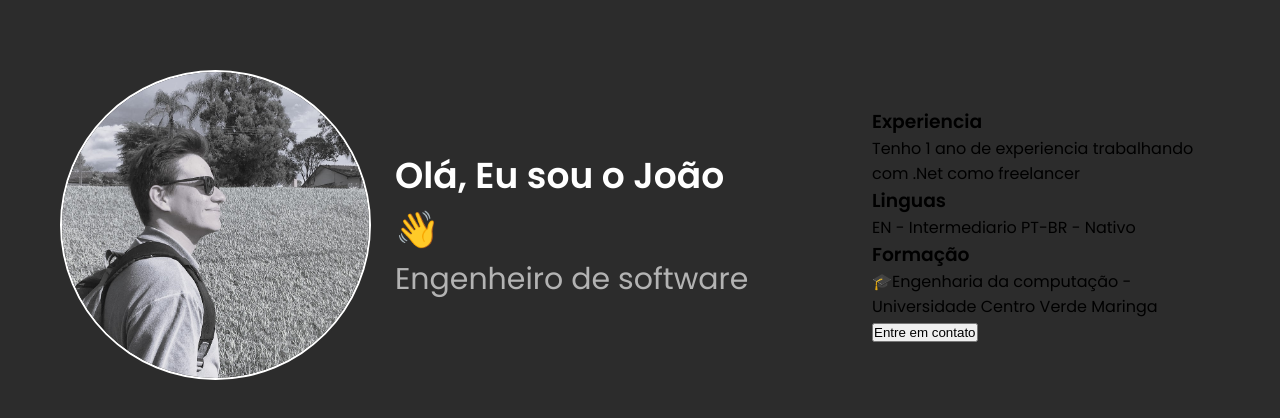
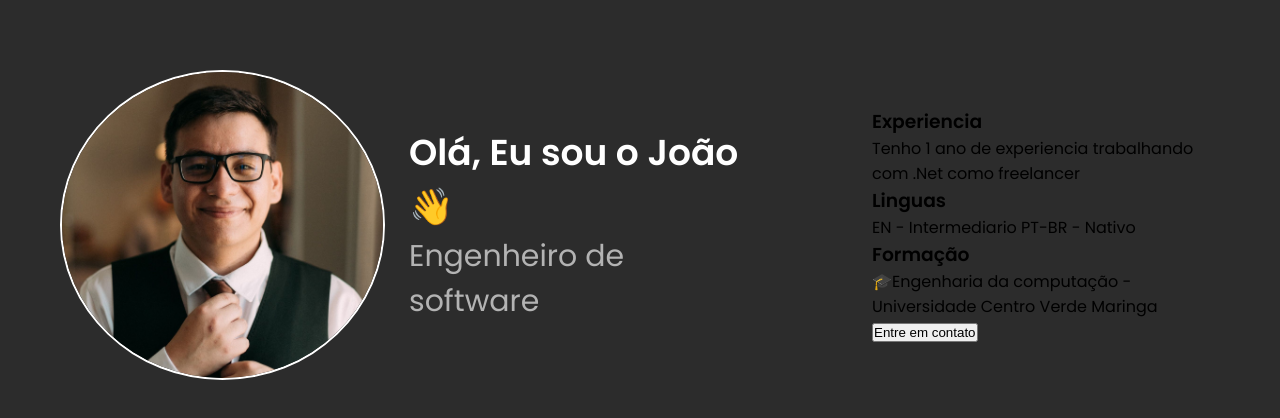
Before and after one commit to jvolive/portfolio, a Next.js app: page / in a window 1280 px wide. Shown: the top 418 px of the page. Built offline with nearby package versions, Linux system fonts and the light colour scheme.

Commit message:
Ajuste da foto

```diff
--- a/src/app/components/header/header.tsx
+++ b/src/app/components/header/header.tsx
@@ -8,7 +8,7 @@ export function Header() {
         <h1>Olá, Eu sou o João 👋 </h1>
         <h2>Engenheiro de software</h2>
       </div>
-      <Image src="/me2.jpeg" alt="Perfil" width={325} height={310} priority />
+      <Image src="/me2.jpg" alt="Perfil" width={325} height={310} priority />
     </div>
   );
 }
```
Also changed, not shown: public/me2.jpeg (deleted), public/me2.jpg (added).
